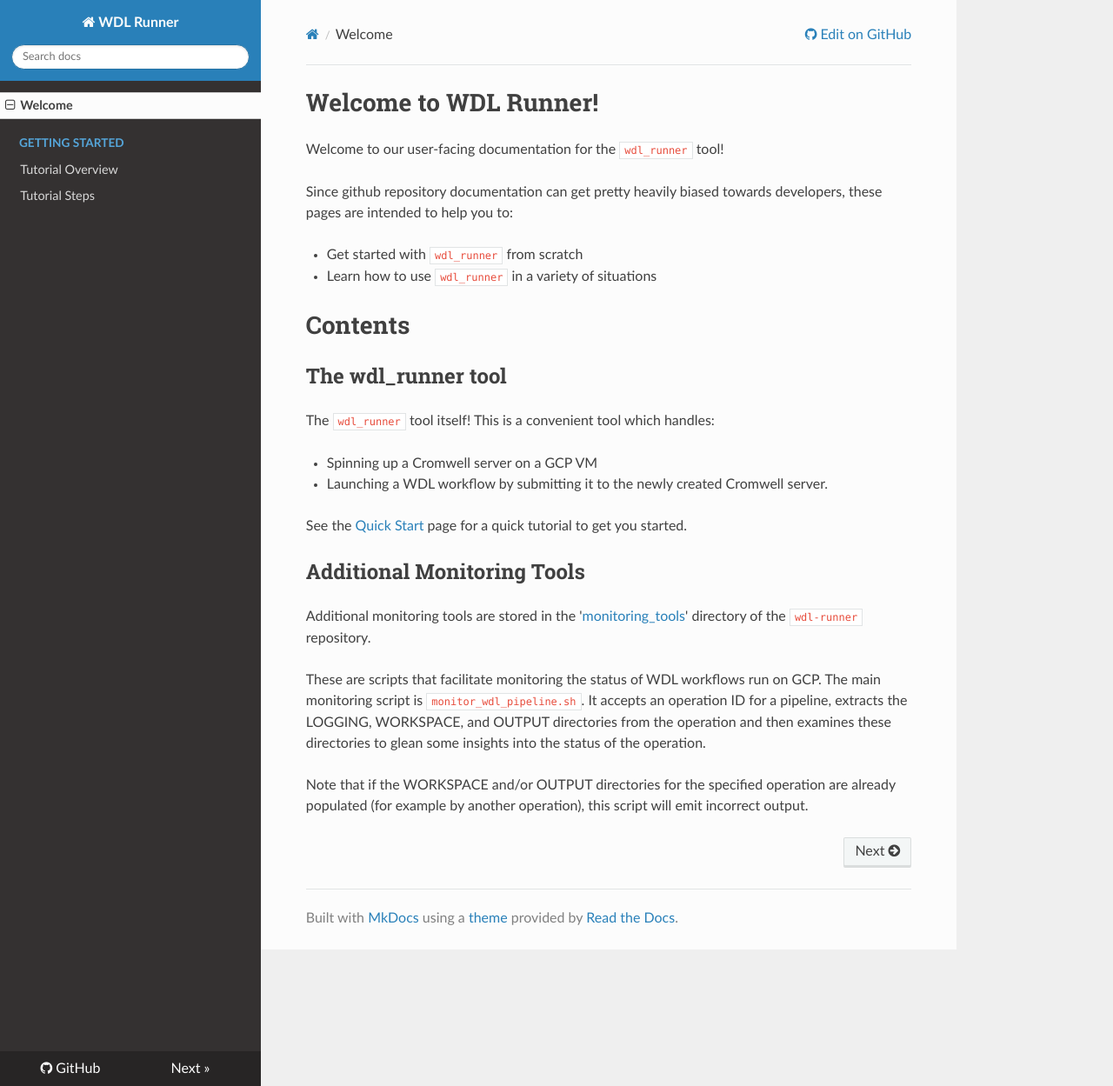
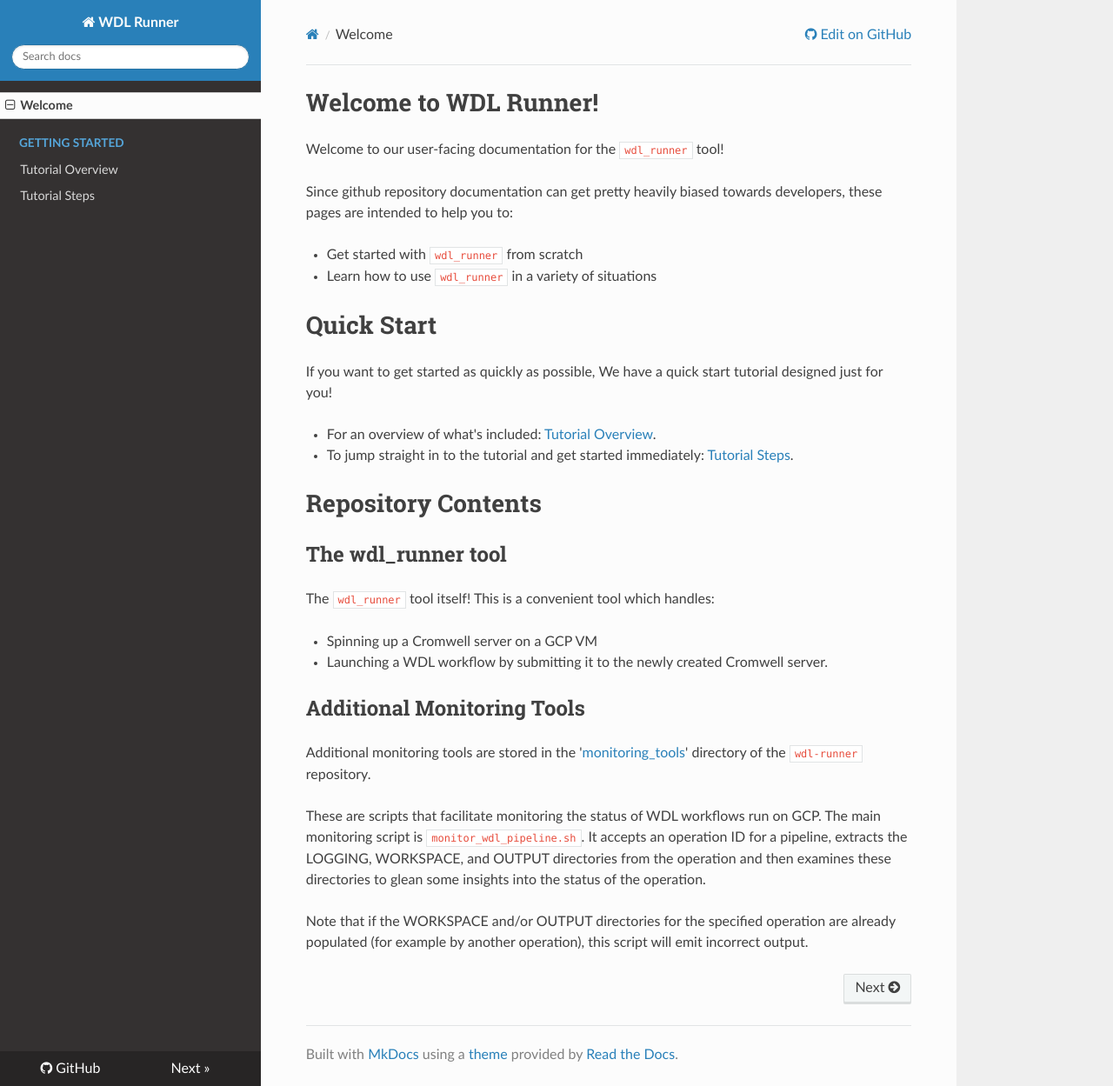
Before and after one commit to broadinstitute/wdl-runner, an MkDocs documentation site: the page built from docs/index.md, in a window 1280 px wide and 1249 px high. Shown: the whole window at 87% size. Built offline with MkDocs 1.6.1, drawn with Linux system fonts in a browser that asks for light colours; nearby versions of some CDN libraries; old or Windows-style settings are respelled for this version of MkDocs.

Commit message:
Small refactor

```diff
--- a/docs/index.md
+++ b/docs/index.md
@@ -8,8 +8,14 @@
 - Get started with `wdl_runner` from scratch
 - Learn how to use `wdl_runner` in a variety of situations
 
+# Quick Start
 
-# Contents
+If you want to get started as quickly as possible, We have a quick start tutorial designed just for you!
+
+* For an overview of what's included: [Tutorial Overview](GettingStarted/TutorialOverview.md).
+* To jump straight in to the tutorial and get started immediately: [Tutorial Steps](GettingStarted/TutorialSteps.md).
+
+# Repository Contents
 
 ## The wdl_runner tool
 
@@ -17,8 +23,6 @@
 
  * Spinning up a Cromwell server on a GCP VM
  * Launching a WDL workflow by submitting it to the newly created Cromwell server.
-
-See the [Quick Start](GettingStarted/TutorialSteps.md) page for a quick tutorial to get you started.
 
 ## Additional Monitoring Tools
 
```
Also changed, not shown: docs/GettingStarted/TutorialOverview.md (+2 -0 lines).
